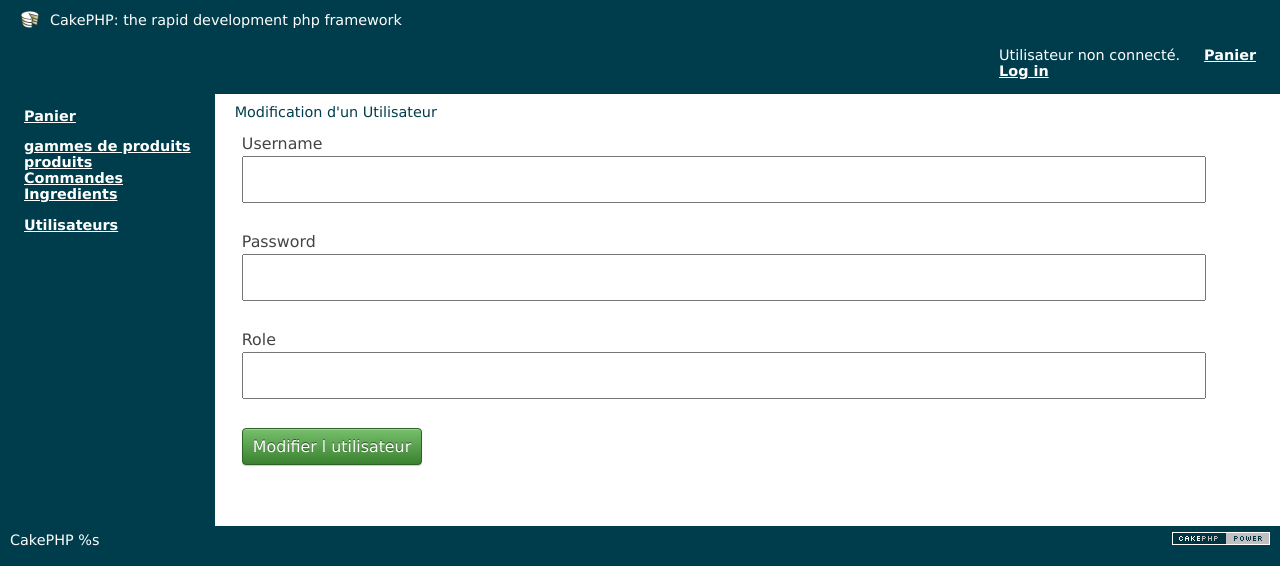
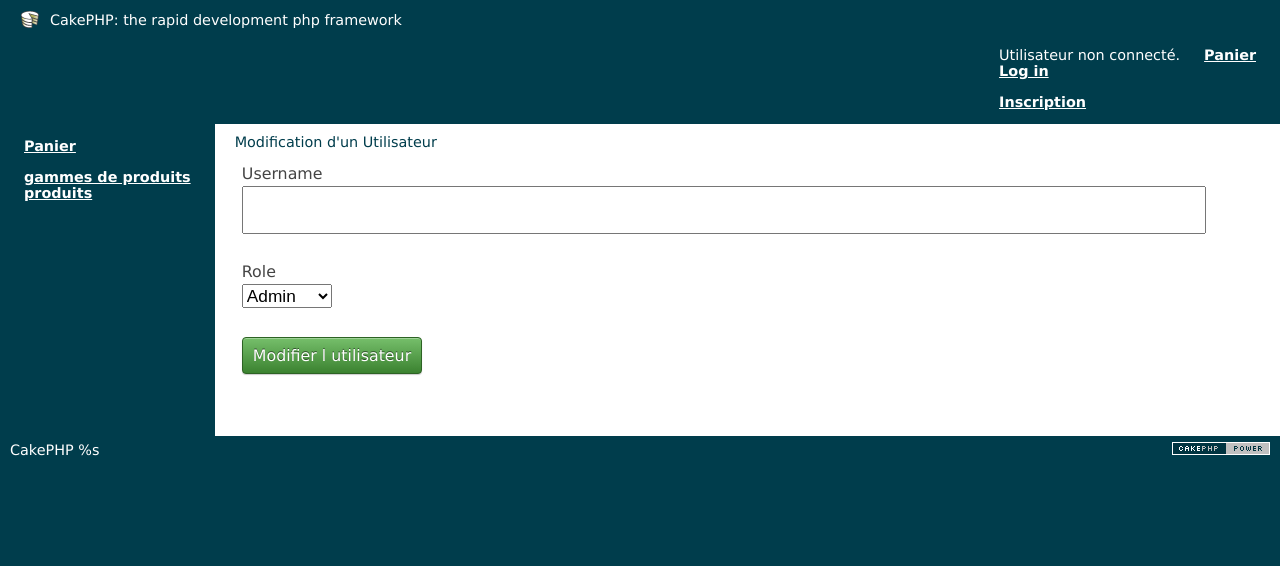
Before and after one commit to elbixos/cakeRestau, a CakePHP app: the page made by app/View/Users/edit.ctp in a window 1280 px wide. Shown: the top 566 px of the page. Run offline with PHP 8.4 and a stand-in for CakePHP, Linux system fonts and the light colour scheme; the template is opened without the code that fills it, so the values that code supplies are empty; form fields are guessed from the names that the template uses; some libraries are stand-ins or nearby versions.

Commit message:
htaccess + auth (debut) + specific views (debut)
Modification du htaccess pour apache
debut de l'authentification (deleguée partiellement aux controllers)
vues specifiques (pour l'admin)

```diff
--- a/app/Controller/AppController.php
+++ b/app/Controller/AppController.php
@@ -36,10 +36,10 @@
 	public $components = array(
         'Session',
         'Auth' => array(
-            'loginRedirect' => array('controller' => 'product_lines', 'action' => 'index'),
+            'loginRedirect' => array('controller' => 'products', 'action' => 'index'),
             'logoutRedirect' => array('controller' => 'products', 'action' => 'index'),
-        )
-		//, 'authorize' => array('Controller') // Ajout de cette ligne
+			'authorize' => array('Controller') // Ajout de cette ligne
+		)
     );
 
 	public function isAuthorized($user) {
--- a/app/Controller/UsersController.php
+++ b/app/Controller/UsersController.php
@@ -37,6 +37,8 @@
     public function add() {
         if ($this->request->is('post')) {
             $this->User->create();
+		    $this->request->data['User']['role'] = 'client';
+
             if ($this->User->save($this->request->data)) {
                 $this->Session->setFlash(__('L\'user a été sauvegardé'));
                 return $this->redirect(array('action' => 'index'));
--- a/app/View/Layouts/default.ctp
+++ b/app/View/Layouts/default.ctp
@@ -56,6 +56,10 @@
 					echo $this->Html->link('Log in', array('plugin'=>null,
 						'admin'=>false, 'controller'=>'users', 'action'=>'login'));
 					echo '</p>';
+					echo '<p>';
+					echo $this->Html->link('Inscription', array('plugin'=>null,
+						'admin'=>false, 'controller'=>'users', 'action'=>'add'));
+					echo '</p>';
 				}
 				?>
 			</div>
@@ -89,20 +93,25 @@
                                         array('controller'=>'products','action'=>'index')
 							);?>
 					</li>
-					<li>
+
+
+				</ul>
+				<?php
+				if ($myuser['role'] =='admin') :
+				?>
+				<li>
 						<?php
 							echo $this->Html->link('Commandes',
                                         array('controller'=>'orders','action'=>'index')
 							);?>
 					</li>
+				<ul class="nav">
 					<li>
 						<?php
 							echo $this->Html->link('Ingredients',
                                         array('controller'=>'ingredients','action'=>'index')
 							);?>
 					</li>
-				</ul>
-				<ul class="nav">
 					<li>
 						<?php
 							echo $this->Html->link('Utilisateurs',
@@ -110,6 +119,7 @@
 							);?>
 					</li>
 				</ul>
+				<?php endif ?>
 		</div><!-- /#menu -->
 
 
--- a/app/View/Users/add.ctp
+++ b/app/View/Users/add.ctp
@@ -5,9 +5,10 @@
         <legend><?php echo __('Ajouter User'); ?></legend>
         <?php echo $this->Form->input('username');
         echo $this->Form->input('password');
-        echo $this->Form->input('role', array(
+        /*echo $this->Form->input('role', array(
             'options' => array('admin' => 'Admin', 'gérant' => 'Gérant','cuisinier'=> 'Cuisinier','livreur' => 'Livreur','client'=> 'Client')
         ));
+		*/
     ?>
     </fieldset>
 <?php echo $this->Form->end(__('Ajouter'));?>
--- a/app/View/Users/edit.ctp
+++ b/app/View/Users/edit.ctp
@@ -5,9 +5,10 @@
 
 	echo $this->Form->create('User');
 	echo $this->Form->input('username');
-		echo $this->Form->input('password');
+	//echo $this->Form->input('password');
 
-	echo $this->Form->input('role');
+	$roles = array('admin'=>'Admin','gérant' => 'Gérant','cuisinier'=> 'Cuisinier','livreur' => 'Livreur','client'=>'Client');
+	echo $this->Form->input('role',array('options'=> $roles));
 
 
 	echo $this->Form->end('Modifier l utilisateur');
```
Also changed, not shown: app/View/Ingredients/index.ctp (+7 -5 lines), app/View/Users/index.ctp (+7 -1 lines), .htaccess, app/.htaccess, app/webroot/.htaccess.
